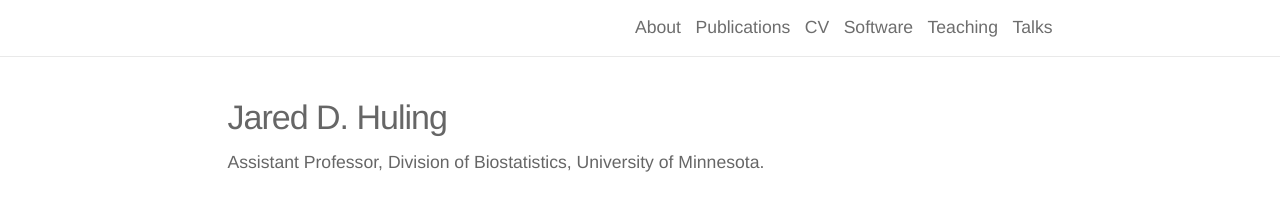
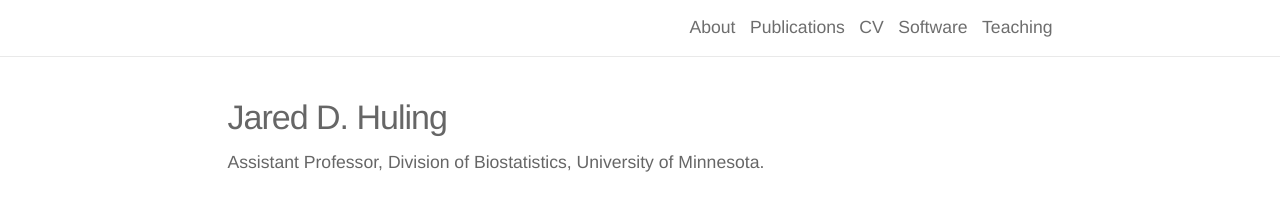
Before and after one commit to jaredhuling/jaredhuling.github.io, a Jekyll site: the page built from _pages/about.md, in a window 1280 px wide. Shown: the top 210 px of the page. Built offline with Jekyll 4.4.1, drawn with Linux system fonts in a browser that asks for light colours; nearby versions of some CDN libraries.

Commit message:
rem talk

```diff
--- a/_includes/header.html
+++ b/_includes/header.html
@@ -33,7 +33,7 @@
 
         <a class="page-link" href="{{ '/teaching/' | prepend: site.baseurl | prepend: site.url }}">Teaching</a>
 
-        <a class="page-link" href="{{ '/talks/' | prepend: site.baseurl | prepend: site.url }}">Talks</a>
+        <!-- <a class="page-link" href="{{ '/talks/' | prepend: site.baseurl | prepend: site.url }}">Talks</a> -->
 
         <!-- Blog -->
         <!-- <a class="page-link" href="{{ '/blog/' | prepend: site.baseurl | prepend: site.url }}">Blog</a> -->
```
